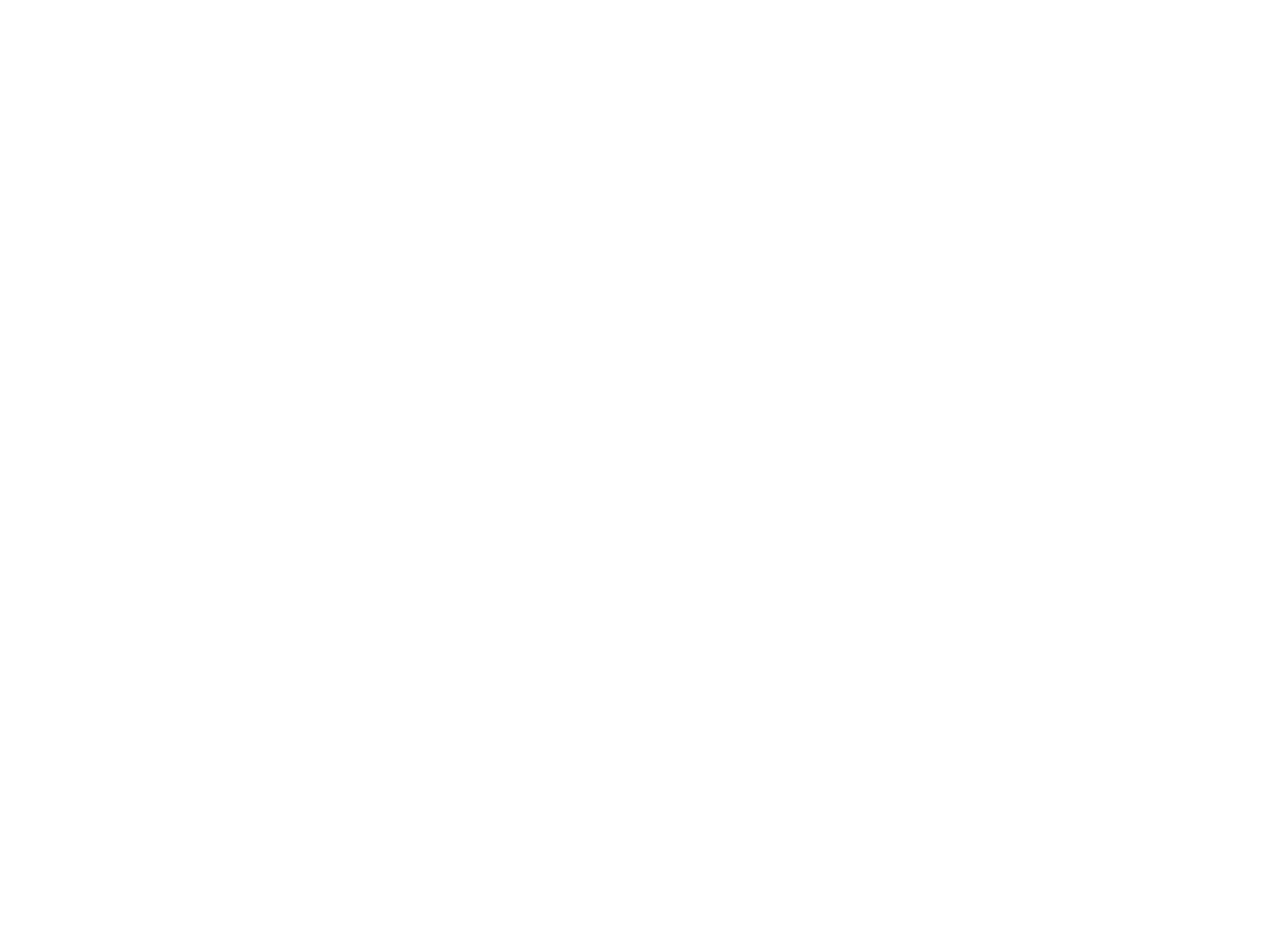
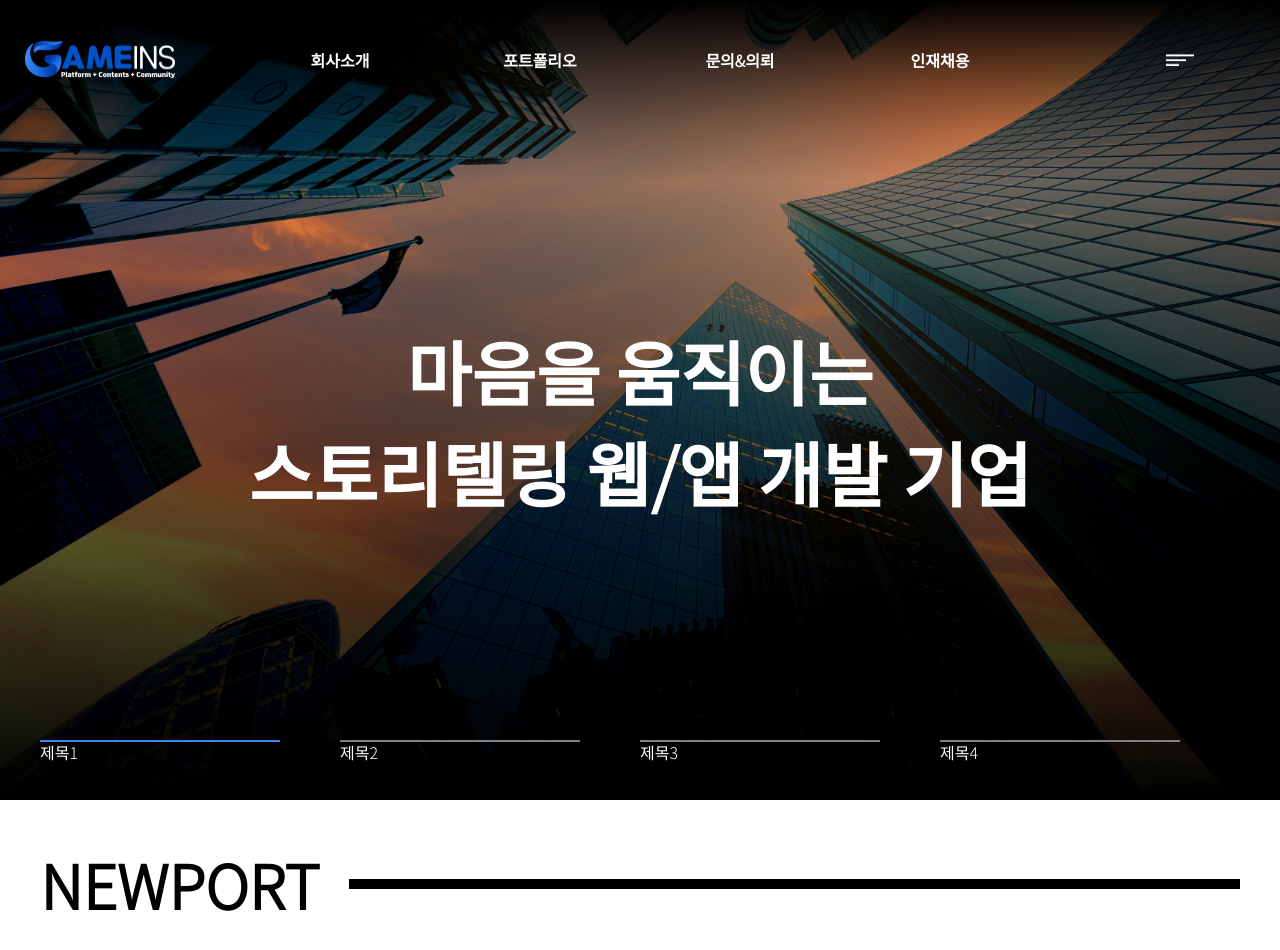
Before and after one commit to rudgks1505/web, a Vue app: page /hometest in a window 1280 px wide. Before the commit this address had no page. Shown: the top 950 px of the page. Before the commit the page ends 800 px from the top, so only its background shows below. Built offline with nearby package versions, Linux system fonts and the light colour scheme.

Commit message:
dsds
dsds

```diff
--- /dev/null
+++ b/src/components/home/hometest.vue
@@ -0,0 +1,329 @@
+<template>
+  <div class="home_flex">
+    <div class="home_back">
+      <div class="home_back_con">
+        <div class="home_con_item">
+          <div class="home_con_hcon">
+            <div>
+              <h1 class="home_con_h">
+                마음을 움직이는<br />스토리텔링 웹/앱 개발 기업
+              </h1>
+            </div>
+          </div>
+        </div>
+      </div>
+    </div>
+
+    <div class="home_back2">
+      <div class="home_back_con">
+        <div class="home_con_item">
+          <div class="home_con_hcon">
+            <div>
+              <h1 class="home_con_h">게임인스의<br />현재진행형 포트폴리오</h1>
+            </div>
+          </div>
+        </div>
+      </div>
+    </div>
+    <div class="home_back3">
+      <div class="home_back_con">
+        <div class="home_con_item">
+          <div class="home_con_hcon">
+            <div>
+              <h1 class="home_con_h">게임인스만의<br />고객 니즈 맞춤 설계</h1>
+            </div>
+          </div>
+        </div>
+      </div>
+    </div>
+    <div class="home_back4">
+      <div class="home_back_con">
+        <div class="home_con_item">
+          <div class="home_con_hcon">
+            <div>
+              <h1 class="home_con_h">
+                게임인스는<br />도전하는 인재를 찾습니다.
+              </h1>
+            </div>
+          </div>
+        </div>
+      </div>
+    </div>
+  </div>
+  <div class="home_wrap">
+    <div class="home_con">
+      <div class="home_con_item" style="width: 100%">
+        <Nav></Nav>
+      </div>
+    </div>
+
+    <div class="home_con_slide">
+      <div class="home_con_item">
+        <div class="home_con_item_slide">
+          <div class="home_con_item_slide_item">
+            <div class="slide_line"></div>
+            <div class="slide_line1"></div>
+            제목1
+          </div>
+          <div class="home_con_item_slide_item">
+            <div class="slide_line"></div>
+            <div class="slide_line1"></div>
+            제목2
+          </div>
+          <div class="home_con_item_slide_item">
+            <div class="slide_line"></div>
+            <div class="slide_line1"></div>
+            제목3
+          </div>
+          <div class="home_con_item_slide_item">
+            <div class="slide_line"></div>
+            <div class="slide_line1"></div>
+            제목4
+          </div>
+        </div>
+      </div>
+    </div>
+  </div>
+  <div class="home_con">
+    <div class="home_con_item">
+      <portline></portline>
+    </div>
+  </div>
+</template>
+
+<script>
+import { onMounted, reactive } from "vue";
+import Nav from "../nav/nav.vue";
+import Portline from "../port/portline.vue";
+
+export default {
+  components: {
+    Nav,
+    Portline,
+  },
+
+  setup() {
+    const state = reactive({
+      count: 0,
+    });
+
+    onMounted(() => {
+      var home_con_item_slide_item = document.querySelectorAll(
+        ".home_con_item_slide_item"
+      );
+      var home_back = document.querySelector(".home_back");
+      var home_back2 = document.querySelector(".home_back2");
+      var home_back3 = document.querySelector(".home_back3");
+      var home_back4 = document.querySelector(".home_back4");
+      var home_back_con = document.querySelectorAll(".home_back_con");
+      var slide_line1 = document.querySelectorAll(".slide_line1");
+
+      window.addEventListener("load", () => {
+        home_back_con[0].style.top = "40%";
+        home_back_con[0].style.opacity = "1";
+        slide_line1[0].style.width = "80%";
+      });
+
+      home_con_item_slide_item[0].addEventListener("click", () => {
+        home_back.style.transform = "translateX(0%)";
+        home_back2.style.transform = "translateX(0%)";
+        home_back3.style.transform = "translateX(0%)";
+        home_back4.style.transform = "translateX(0%)";
+        home_back_con[0].style.top = "40%";
+        home_back_con[0].style.opacity = "1";
+        home_back_con[1].style.top = "50%";
+        home_back_con[1].style.opacity = "0";
+        home_back_con[2].style.top = "50%";
+        home_back_con[2].style.opacity = "0";
+        home_back_con[3].style.top = "50%";
+        home_back_con[3].style.opacity = "0";
+        slide_line1[0].style.width = "80%";
+        slide_line1[1].style.width = "0%";
+        slide_line1[2].style.width = "0%";
+        slide_line1[3].style.width = "0%";
+      });
+      home_con_item_slide_item[1].addEventListener("click", () => {
+        home_back.style.transform = "translateX(-100%)";
+        home_back2.style.transform = "translateX(-100%)";
+        home_back3.style.transform = "translateX(-100%)";
+        home_back4.style.transform = "translateX(-100%)";
+        home_back_con[1].style.top = "40%";
+        home_back_con[1].style.opacity = "1";
+        home_back_con[0].style.top = "50%";
+        home_back_con[0].style.opacity = "0";
+        home_back_con[2].style.top = "50%";
+        home_back_con[2].style.opacity = "0";
+        home_back_con[3].style.top = "50%";
+        home_back_con[3].style.opacity = "0";
+        slide_line1[1].style.width = "80%";
+        slide_line1[0].style.width = "0%";
+        slide_line1[2].style.width = "0%";
+        slide_line1[3].style.width = "0%";
+      });
+      home_con_item_slide_item[2].addEventListener("click", () => {
+        home_back.style.transform = "translateX(-200%)";
+        home_back2.style.transform = "translateX(-200%)";
+        home_back3.style.transform = "translateX(-200%)";
+        home_back4.style.transform = "translateX(-200%)";
+        home_back_con[2].style.top = "40%";
+        home_back_con[2].style.opacity = "1";
+        home_back_con[1].style.top = "50%";
+        home_back_con[1].style.opacity = "0";
+        home_back_con[0].style.top = "50%";
+        home_back_con[0].style.opacity = "0";
+        home_back_con[3].style.top = "50%";
+        home_back_con[3].style.opacity = "0";
+        slide_line1[2].style.width = "80%";
+        slide_line1[1].style.width = "0%";
+        slide_line1[0].style.width = "0%";
+        slide_line1[3].style.width = "0%";
+      });
+      home_con_item_slide_item[3].addEventListener("click", () => {
+        home_back.style.transform = "translateX(-300%)";
+        home_back2.style.transform = "translateX(-300%)";
+        home_back3.style.transform = "translateX(-300%)";
+        home_back4.style.transform = "translateX(-300%)";
+        home_back_con[3].style.top = "40%";
+        home_back_con[3].style.opacity = "1";
+        home_back_con[1].style.top = "50%";
+        home_back_con[1].style.opacity = "0";
+        home_back_con[2].style.top = "50%";
+        home_back_con[2].style.opacity = "0";
+        home_back_con[0].style.top = "50%";
+        home_back_con[0].style.opacity = "0";
+        slide_line1[3].style.width = "80%";
+        slide_line1[1].style.width = "0%";
+        slide_line1[2].style.width = "0%";
+        slide_line1[0].style.width = "0%";
+      });
+    });
+
+    return {
+      state,
+    };
+  },
+};
+</script>
+
+<style scoped>
+.home_con {
+  width: 100%;
+  display: flex;
+  justify-content: center;
+}
+.home_con_slide {
+  width: 100%;
+  display: flex;
+  justify-content: center;
+  position: absolute;
+  bottom: 0px;
+}
+.home_con_item {
+  width: 1200px;
+}
+.home_wrap {
+  width: 100%;
+  height: 100vh;
+  position: absolute;
+  opacity: 1;
+  transition: all 0.4s;
+  top: 0;
+}
+.home_con_item_slide {
+  display: flex;
+  width: 100%;
+  height: 100%;
+}
+.home_con_item_slide_item {
+  width: 25%;
+  height: 60px;
+  color: white;
+  cursor: pointer;
+  position: relative;
+}
+.home_con_h {
+  font-size: 70px;
+  color: white;
+  position: absolute;
+  margin: 0px;
+  transition: all 0.5s;
+  opacity: 1;
+  width: 100%;
+  display: flex;
+  align-items: center;
+  justify-content: center;
+  text-align: center;
+}
+.home_con_hcon {
+  width: 100%;
+  height: 100%;
+  position: relative;
+}
+.home_back {
+  background-image: url("../../assets/slide/slide1.jpg");
+  background-size: cover;
+  background-repeat: no-repeat;
+  width: 100%;
+  height: 100vh;
+  flex-shrink: 0;
+  transition: all 1.5s;
+}
+.home_back2 {
+  background-image: url("../../assets/slide/slide2.jpg");
+  background-size: cover;
+  background-repeat: no-repeat;
+  width: 100%;
+  height: 100vh;
+  flex-shrink: 0;
+  transition: all 1.5s;
+}
+.home_back3 {
+  background-image: url("../../assets/slide/slide3.jpg");
+  background-size: cover;
+  background-repeat: no-repeat;
+  width: 100%;
+  height: 100vh;
+  flex-shrink: 0;
+  transition: all 1.5s;
+}
+.home_back4 {
+  background-image: url("../../assets/slide/slide4.jpg");
+  background-size: cover;
+  background-repeat: no-repeat;
+  width: 100%;
+  height: 100vh;
+  flex-shrink: 0;
+  transition: all 1.5s;
+}
+.home_flex {
+  width: 100%;
+  height: auto;
+  display: flex;
+  overflow: hidden;
+}
+.home_back_con {
+  width: 100%;
+  display: flex;
+  justify-content: center;
+  position: relative;
+  top: 50%;
+  transition: all 1.5s;
+  opacity: 0;
+}
+.slide_line {
+  width: 80%;
+  height: 2px;
+  background: gray;
+  position: absolute;
+  top: 0;
+}
+.slide_line1 {
+  width: 0%;
+  height: 2px;
+  background: #3885f6;
+  position: absolute;
+  top: 0;
+  z-index: 3;
+  transition: all 2s;
+}
+</style>
--- a/src/components/port/portline.vue
+++ b/src/components/port/portline.vue
@@ -34,7 +34,7 @@
 .port_div {
   display: flex;
   width: 0;
-  color: white;
+  color: black;
   align-items: center;
   overflow: hidden;
   transition: all 2s;
@@ -45,7 +45,7 @@
 .port_line {
   width: 1000px;
   height: 10px;
-  background: white;
+  background: black;
   margin-left: 30px;
 }
 </style>
--- a/src/router.js
+++ b/src/router.js
@@ -1,11 +1,17 @@
 import { createRouter, createWebHistory } from "vue-router";
 import home from "../src/components/home/home.vue";
+import hometest from "../src/components/home/hometest.vue";
 
 const routes = [
     {
         path: '/',
         component: home,
         name: "home"
+    },
+    {
+        path: '/hometest',
+        component: hometest,
+        name: "hometest"
     },
 
 ];
```
